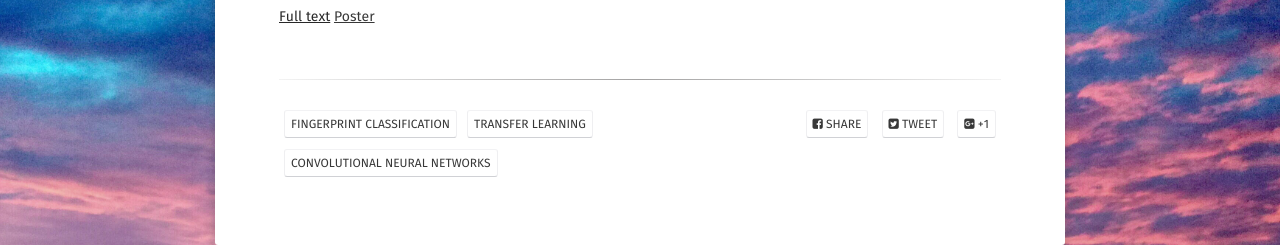
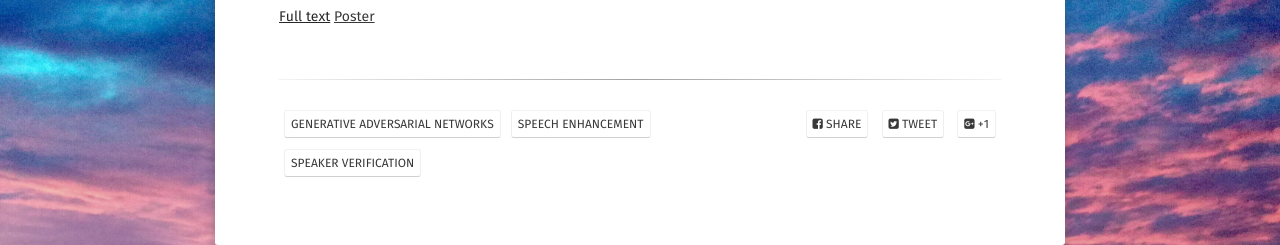
Before and after one commit to danmic/danmic.github.io, a Jekyll site: the page built from _posts/2018-11-13-ganse.md, in a window 1280 px wide. Shown: the part 914-1159 px from the top of the page. Built offline with Jekyll 4.4.1, drawn with Linux system fonts in a browser that asks for light colours; some web fonts are replaced.

Commit message:
gan paper

```diff
--- a/_posts/2018-11-13-ganse.md
+++ b/_posts/2018-11-13-ganse.md
@@ -3,7 +3,7 @@ layout: post
 title: "Conditional generative adversarial networks for speech enhancement and noise-robust speaker verification"
 date: 2018-11-14
 excerpt: "Michelsanti D., Tan Z.H."
-tags: [Fingerprint classification, Transfer learning, Convolutional neural networks]
+tags: [Generative adversarial networks, Speech enhancement, Speaker verification]
 comments: false
 ---
 
```
